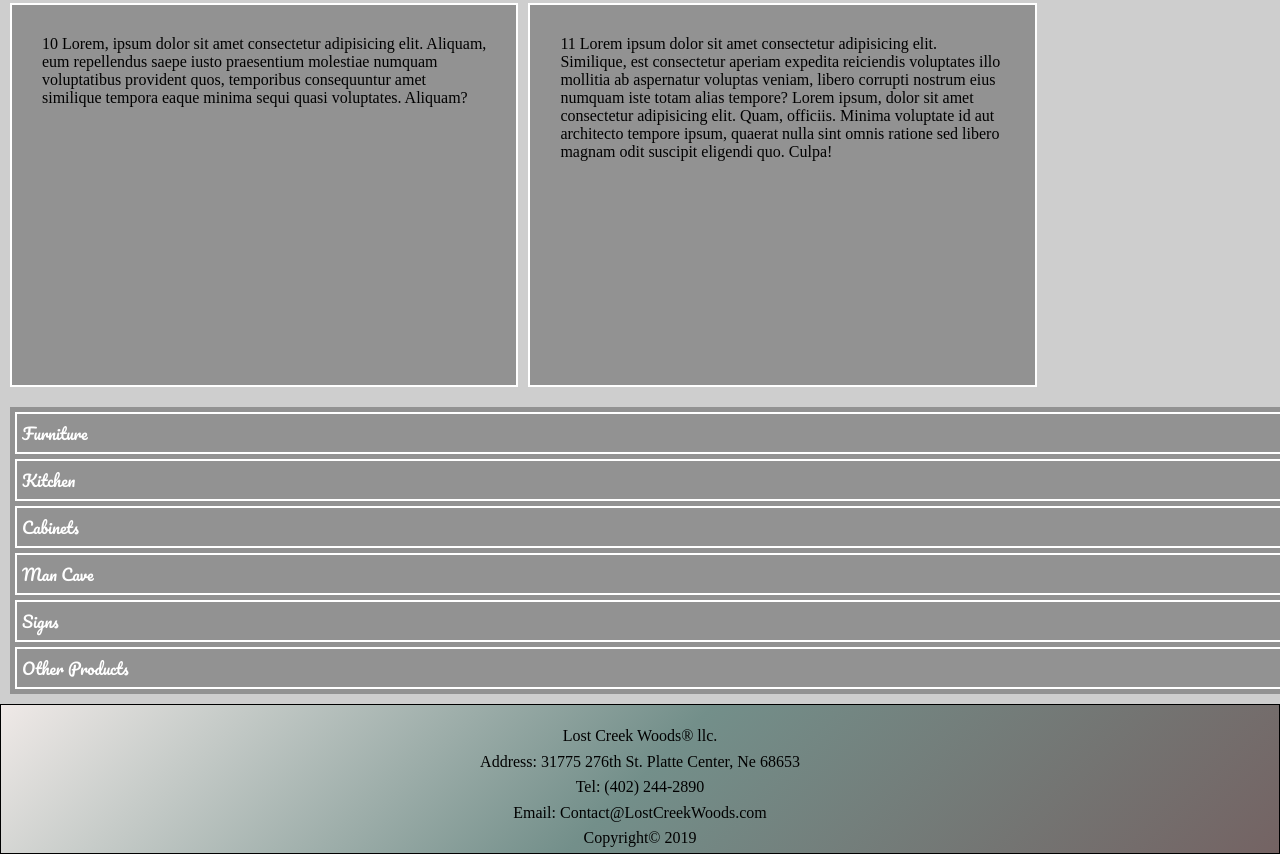
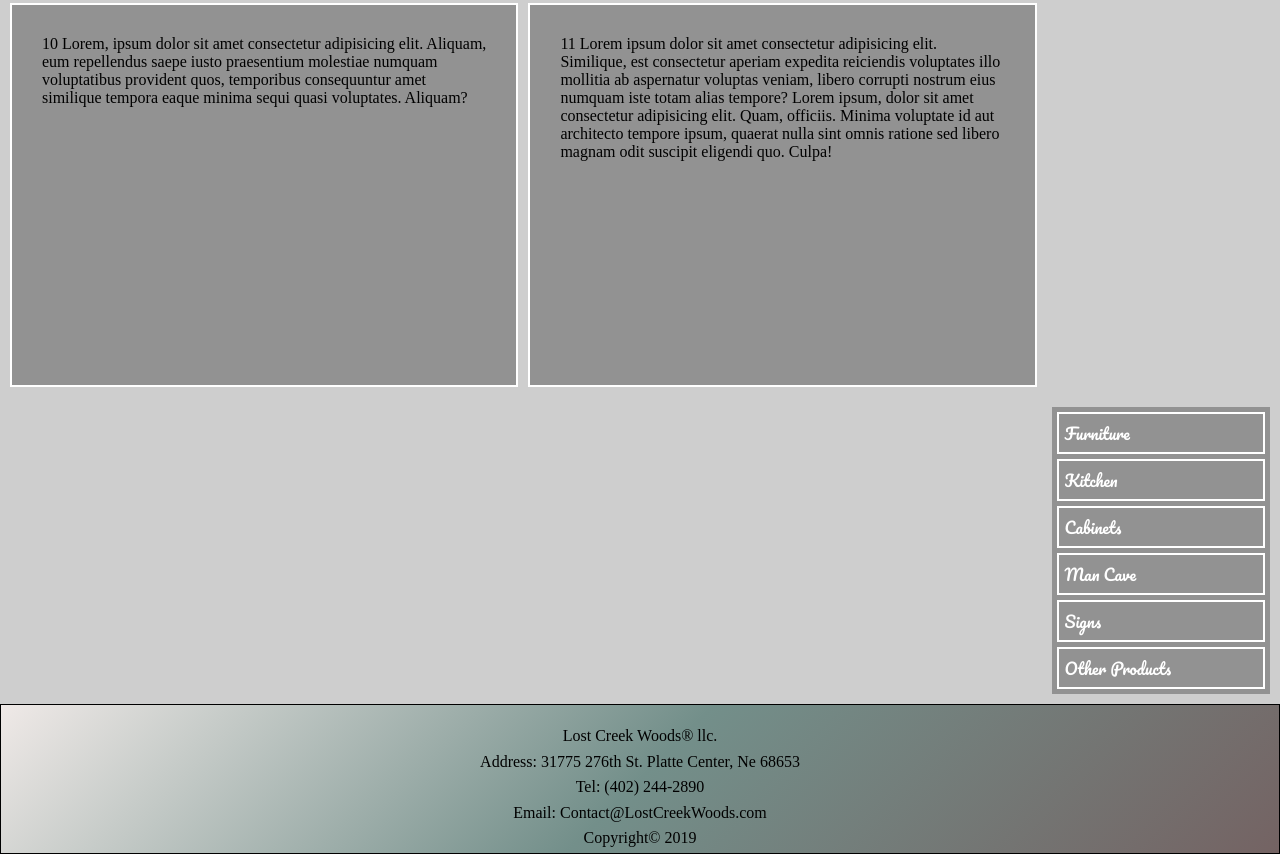
Before and after one commit to ebecker03/Company-Website, a plain HTML site: page index.html in a window 1280 px wide. Shown: the part 1444-2298 px from the top of the page. Drawn offline with Linux system fonts and the light colour scheme; a web font is replaced by a local one.

Commit message:
adjusting main page sidebar and finished contact page and product page

```diff
--- a/assets/css/styles.css
+++ b/assets/css/styles.css
@@ -93,7 +93,8 @@ a {
 }
 
 .home {
-    width: 100vw;
+    width: 17%;
+    float: right;
 }
 
 .side-section {
@@ -107,7 +108,6 @@ a {
 .side-section:hover {
     padding: 15px;
 }
-
 
 
 /* main content */
--- a/index.html
+++ b/index.html
@@ -92,13 +92,14 @@
     </div>
 
     <div class="side-bar home">
-        <div class="side-section"><a href="sales.html">Furniture</a></div>
-        <div class="side-section"><a href="sales.html">Kitchen</a></div>
-        <div class="side-section"><a href="sales.html">Cabinets</a></div>
-        <div class="side-section"><a href="sales.html">Man Cave</a></div>
-        <div class="side-section"><a href="sales.html">Signs</a></div>
-        <div class="side-section"><a href="sales.html">Other Products</a></div>
+        <div class="side-section"><a href="sales.html#furniture">Furniture</a></div>
+        <div class="side-section"><a href="sales.html#kitchen">Kitchen</a></div>
+        <div class="side-section"><a href="sales.html#cabinets">Cabinets</a></div>
+        <div class="side-section"><a href="sales.html#man-cave">Man Cave</a></div>
+        <div class="side-section"><a href="sales.html#signs">Signs</a></div>
+        <div class="side-section"><a href="sales.html#other-products">Other Products</a></div>
     </div>
+
 
     <footer>
         <div class="info">
```
Also changed, not shown: contact.html (+5 -3 lines), sales.html (+11 -11 lines).
